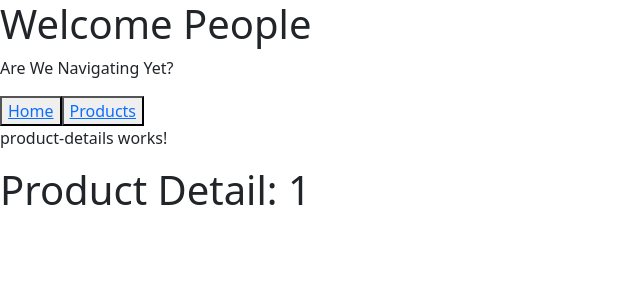
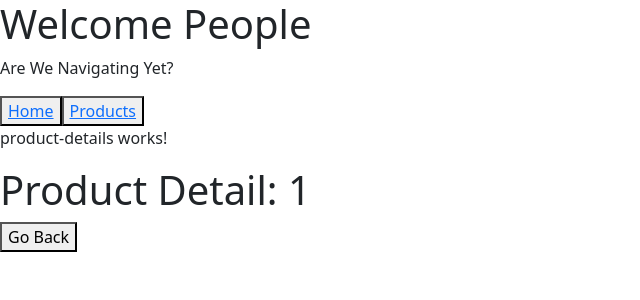
Before and after one commit to JanetWoods/ppl, an Angular app: page /products/1 in a window 1280 px wide. Shown: the top 300 px of the page, without its empty margins (0-640 px from the left). Built offline with nearby package versions, Linux system fonts and the light colour scheme.

Commit message:
Broke it and started detail page over again

```diff
--- a/src/app/product-details/product-details.component.html
+++ b/src/app/product-details/product-details.component.html
@@ -1,18 +1,4 @@
 <p>product-details works!</p>
 <h1>{{pageTitle}}</h1>
 
-<!-- <div>
-
-    <h1>
-        {{product.productName}}
-    </h1>
-
-<p [style.width.px]="wider">{{product.productCode | lowercase | ConvertToSpaces: '-'}}  </p>
-<p [style.width.px]="widest">{{product.releaseDate}}  </p>
-<p [style.width.px]="otherWidth">{{product.price | currency:'USD':'symbol': '1.2-2'}}</p>
-<p>
-    <app-star [rating]='product.starRating'
-    (ratingClicked)='onRatingClicked($event)'>
-    </app-star>
-
-</div> -->
+<button (click)="onBack()">Go Back</button>
--- a/src/app/product-details/product-details.component.ts
+++ b/src/app/product-details/product-details.component.ts
@@ -1,6 +1,6 @@
 import { Component, OnInit } from '@angular/core';
 import {ProductService} from '../products/product.service';
-import {ActivatedRoute} from '@angular/router';
+import {ActivatedRoute, Router} from '@angular/router';
 
 @Component({
    templateUrl: './product-details.component.html',
@@ -9,11 +9,15 @@
 export class ProductDetailsComponent implements OnInit {
   pageTitle = 'Product Detail';
 
-  constructor(private route: ActivatedRoute) { }
+  constructor(private route: ActivatedRoute, private router: Router) { }
 
   ngOnInit(): void {
     const id = Number(this.route.snapshot.paramMap.get('id'));
     this.pageTitle += `:  ${id}`
   }
 
+  onBack(): void{
+    this.router.navigate(['/products'])
+  }
+
 }
```
